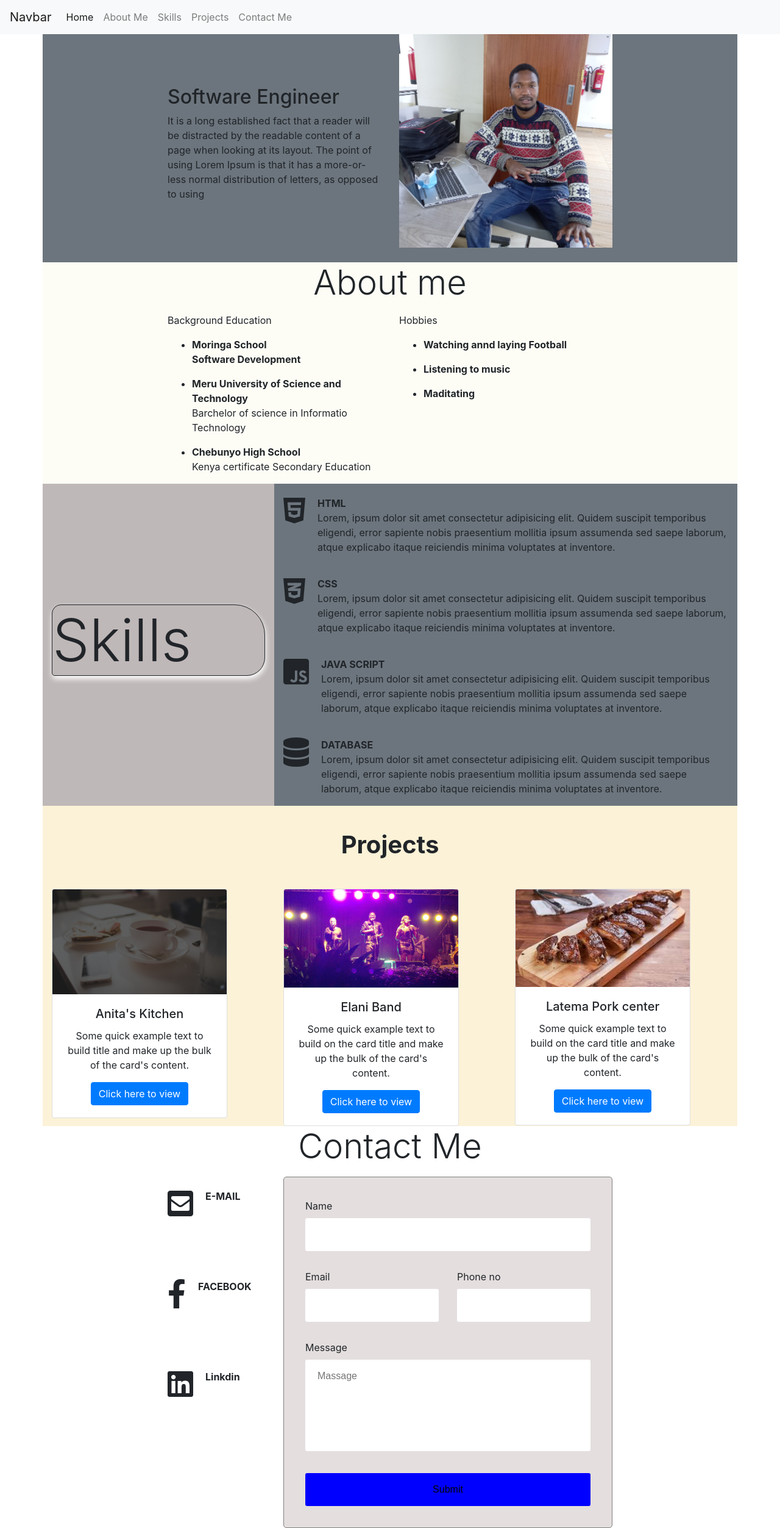
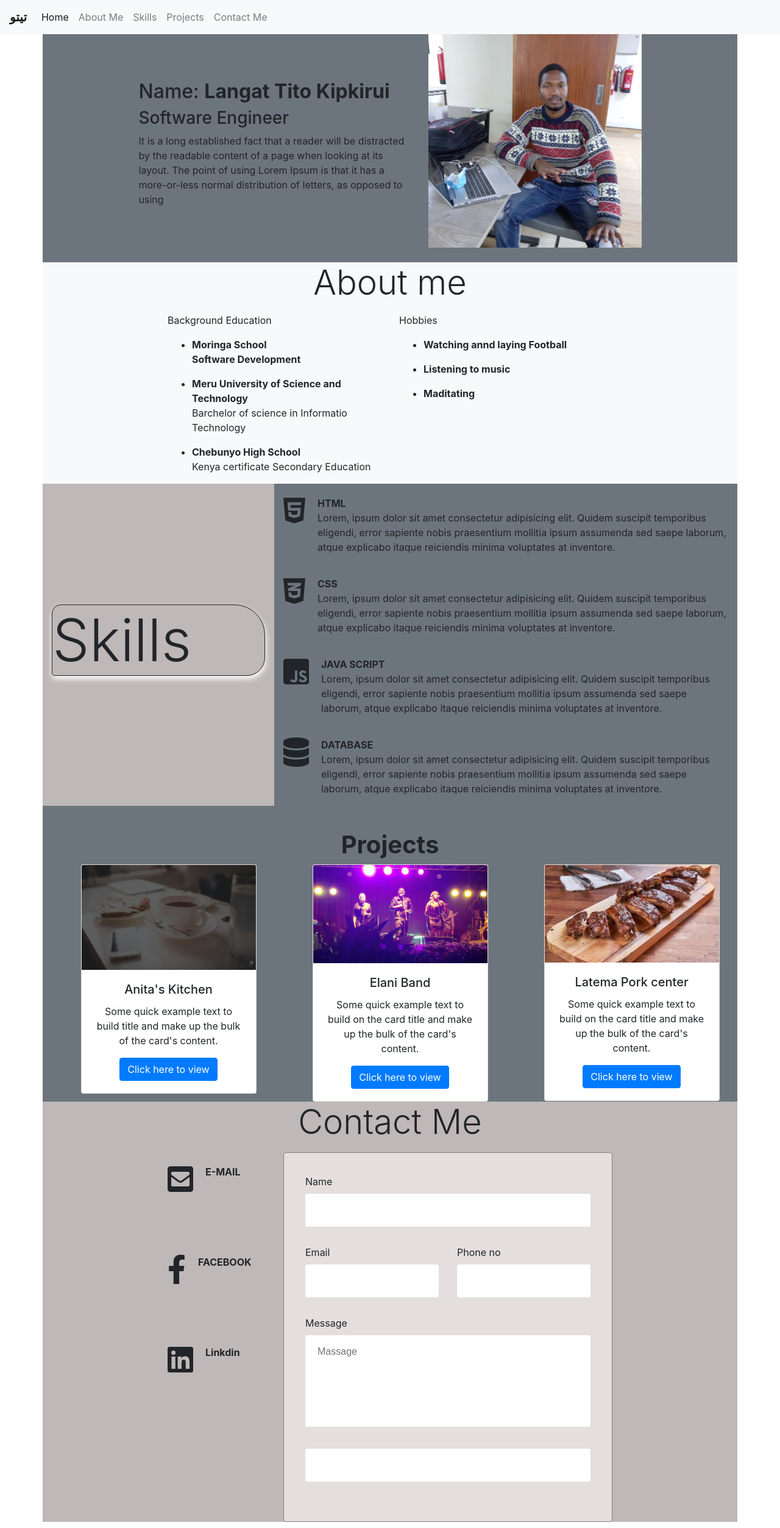
Before and after one commit to Tito-74/Profile-Portfolio, a plain HTML site: page index.html in a window 1280 px wide. Shown: the whole page at 61% size. Drawn offline with nearby package versions, Linux system fonts and the light colour scheme.

Commit message:
added my name

```diff
--- a/index.css
+++ b/index.css
@@ -8,37 +8,34 @@
             height: 700px;
             background-size: cover;
         }
-
-                    .my-row {
+        /* .my-row {
                         height: 350px;
                         background-color: #ada0b8;
-                    }
+                    } */
 
         .header {
             text-align: center!important;
         }
-
-                    .my-row2 {
+        /* .my-row2 {
                 height: 250px;
                 background-color: rgb(118, 165, 150);
             }
 
             .my-row1 {
-                        /* background-image: url("/assets/background.jpeg"); */
+
             background-repeat: no-repeat;
             height: 700px;
             background-size: cover;
         }
-
-                    .my-col {
+        */
+        /* .my-col {
             margin-top: 40px !important;
             background-color: #d8b9ed;
-                    }
+        } */
 
         .kills-box {
             border: 1px solid;
             align-items: center!important;
-                        /* margin-top: 200px; */
             border-radius: 15px 50px 30px 5px;
             box-shadow: 1px 5px 10px#fff;
         }
@@ -67,12 +64,16 @@
         .header3 {
             text-align: center;
             padding-top: 40px!important;
-                        background-color: #fcf2d7;
+            /* padding-top: 40px!important;
+            background-color: #fcf2d7; */
         }
-
-                    .project-row {
+        /* .project-row {
             padding-top: 40px!important;
             background-color: #fcf2d7;
+        } */
+
+        .contact-bg {
+            background-color: #bfb8b8;
         }
 
         .contact-me {
--- a/index.html
+++ b/index.html
@@ -13,7 +13,8 @@
 
 <body>
     <nav class="navbar navbar-expand-lg navbar-light bg-light">
-        <a class="navbar-brand" href="#">Navbar</a>
+        <a class="navbar-brand" href="#">
+            <strong>تيتو</strong></a>
         <button class="navbar-toggler" type="button" data-toggle="collapse" data-target="#navbarNavAltMarkup" aria-controls="navbarNavAltMarkup" aria-expanded="false" aria-label="Toggle navigation">
           <span class="navbar-toggler-icon"></span>
         </button>
@@ -34,9 +35,12 @@
             <div class="col-md-4 mb-4 order-2">
                 <img class="img-fluid" src="assets/tito.jpg" alt="">
             </div>
-            <div class="col-md-4 order-1 align-self-center">
-                <h2>Software Engineer</h2>
-                <p> It is a long established fact that a reader will be distracted by the readable content of a page when looking at its layout. The point of using Lorem Ipsum is that it has a more-or-less normal distribution of letters, as opposed to using</p>
+            <div class="col-md-5 order-1 align-self-center">
+                <h2>Name:
+                    <strong>Langat Tito Kipkirui</strong></h2>
+                <h3>Software Engineer</h3>
+                <p> It is a long established fact that a reader will be distracted by the readable content of a page when looking at its layout. The point of using Lorem Ipsum is that it has a more-or-less normal distribution of letters, as opposed to using
+                </p>
             </div>
 
         </div>
@@ -50,16 +54,16 @@
 
 
 
-    <div class="container " style="background-color: rgba(245, 245, 220, 0.267);">
-        <div class="row justify-content-center">
-            <div class="col-md-4">
+    <div class="container bg-light" ">
+        <div class="row justify-content-center ">
+            <div class="col-md-4 ">
                 <p class="display-4 text-center ">
                     About me</p>
             </div>
         </div>
-        <div class="row justify-content-center">
-            <div class="col-md-4">
-                <p class="display-5">Background Education</p>
+        <div class="row justify-content-center ">
+            <div class="col-md-4 ">
+                <p class="display-5 ">Background Education</p>
                 <ul>
                     <li>
                         <strong>Moringa School</strong>
@@ -73,8 +77,8 @@
                     <p>Kenya certificate Secondary Education </p>
                 </ul>
             </div>
-            <div class="col-md-4">
-                <p class="display-5">Hobbies</p>
+            <div class="col-md-4 ">
+                <p class="display-5 ">Hobbies</p>
                 <ul>
                     <li>
                         <p>
@@ -94,35 +98,35 @@
     </div>
 
 
-    <div class="container">
+    <div class="container ">
         <div class="row kills-bg ">
             <div class="col-md-4 align-self-center ">
-                <p class="display-1 kills-box">Skills</p>
+                <p class="display-1 kills-box ">Skills</p>
             </div>
-            <div class="col-md-8 bg-secondary">
-                <div class="skills">
+            <div class="col-md-8 bg-secondary ">
+                <div class="skills ">
 
-                    <i class="fab fa-html5 fa-3x"></i>
+                    <i class="fab fa-html5 fa-3x "></i>
                     <p>
                         <strong>HTML</strong>
                         <br>Lorem, ipsum dolor sit amet consectetur adipisicing elit. Quidem suscipit temporibus eligendi, error sapiente nobis praesentium mollitia ipsum assumenda sed saepe laborum, atque explicabo itaque reiciendis minima voluptates
                         at inventore. </p>
                 </div>
-                <div class="skills">
-                    <i class="fab fa-css3-alt fa-3x"></i>
+                <div class="skills ">
+                    <i class="fab fa-css3-alt fa-3x "></i>
 
                     <p><strong>CSS</strong>
                         <br>Lorem, ipsum dolor sit amet consectetur adipisicing elit. Quidem suscipit temporibus eligendi, error sapiente nobis praesentium mollitia ipsum assumenda sed saepe laborum, atque explicabo itaque reiciendis minima voluptates
                         at inventore.</p>
                 </div>
-                <div class="skills">
-                    <i class="fab fa-js-square fa-3x"></i>
+                <div class="skills ">
+                    <i class="fab fa-js-square fa-3x "></i>
                     <p> <strong>JAVA SCRIPT</strong>
                         <br>Lorem, ipsum dolor sit amet consectetur adipisicing elit. Quidem suscipit temporibus eligendi, error sapiente nobis praesentium mollitia ipsum assumenda sed saepe laborum, atque explicabo itaque reiciendis minima voluptates
                         at inventore.</p>
                 </div>
-                <div class="skills">
-                    <i class="fas fa-database fa-3x"></i>
+                <div class="skills ">
+                    <i class="fas fa-database fa-3x "></i>
 
                     <p><strong>DATABASE</strong>
                         <br>Lorem, ipsum dolor sit amet consectetur adipisicing elit. Quidem suscipit temporibus eligendi, error sapiente nobis praesentium mollitia ipsum assumenda sed saepe laborum, atque explicabo itaque reiciendis minima voluptates
@@ -131,37 +135,36 @@
             </div>
         </div>
     </div>
-
-    <div class="container project-col">
-        <div class="row justify-content-around">
-            <div class="col-12 header3">
+    <div class="container bg-secondary ">
+        <div class="row justify-content-around ">
+            <div class="col-12 header3 ">
                 <h1><strong>Projects</strong></h1>
             </div>
         </div>
-        <div class="row justify-content-around project-row">
-            <div class="col-4 project">
-                <div class="card" style="width: 18rem;">
-                    <img class="card-img-top" src="assets/breakfast.jpg" alt="Card image cap">
-                    <div class="card-body">
-                        <h5 class="card-title">Anita's Kitchen</h5>
-                        <p class="card-text">Some quick example text to build title and make up the bulk of the card's content.</p>
-                        <a href="tito-74.github.io/anitas-kitchen/" class="btn btn-primary">Click here to view</a>
+        <div class="row justify-content-around project-row ">
+            <div class="col-3 project ">
+                <div class="card " style="width: 18rem; ">
+                    <img class="card-img-top " src="assets/breakfast.jpg " alt="Card image cap ">
+                    <div class="card-body ">
+                        <h5 class="card-title ">Anita's Kitchen</h5>
+                        <p class="card-text ">Some quick example text to build title and make up the bulk of the card's content.</p>
+                        <a href="tito-74.github.io/anitas-kitchen/ " class="btn btn-primary ">Click here to view</a>
                     </div>
                 </div>
             </div>
-            <div class="col-4 project">
-                <div class="card" style="width: 18rem;">
-                    <img class="card-img-top" src="assets/maxresdefault.jpg" alt="Card image cap">
-                    <div class="card-body">
-                        <h5 class="card-title">Elani Band</h5>
-                        <p class="card-text">Some quick example text to build on the card title and make up the bulk of the card's content.</p>
-                        <a href="tito-74.github.io/my-band/" class="btn btn-primary">Click here to view</a>
+            <div class="col-3 project ">
+                <div class="card " style="width: 18rem; ">
+                    <img class="card-img-top " src="assets/maxresdefault.jpg " alt="Card image cap ">
+                    <div class="card-body ">
+                        <h5 class="card-title ">Elani Band</h5>
+                        <p class="card-text ">Some quick example text to build on the card title and make up the bulk of the card's content.</p>
+                        <a href="tito-74.github.io/my-band/ " class="btn btn-primary ">Click here to view</a>
                     </div>
                 </div>
             </div>
-            <div class="col-4 project">
-                <div class="card" style="width: 18rem;">
-                    <img class="card-img-top" src="assets/footer2.jpeg" alt=" Card image cap ">
+            <div class="col-3 project ">
+                <div class="card " style="width: 18rem; ">
+                    <img class="card-img-top " src="assets/footer2.jpeg " alt=" Card image cap ">
                     <div class="card-body ">
                         <h5 class="card-title ">Latema Pork center</h5>
                         <p class="card-text ">Some quick example text to build on the card title and make up the bulk of the card's content.</p>
@@ -171,56 +174,58 @@
             </div>
         </div>
     </div>
-    <div class="row justify-content-center">
-        <div class="col-md-4">
-            <p class="display-4 text-center ">
-                Contact Me</p>
+
+
+    <div class="container contact-bg ">
+        <div class="row justify-content-center ">
+            <div class="col-md-4 ">
+                <p class="display-4 text-center ">
+                    Contact Me</p>
+            </div>
         </div>
-    </div>
-    <div class="container">
-        <div class="row justify-content-center">
-            <div class="col-md-2">
-                <div class="contact-me">
-                    <i class="fas fa-envelope-square fa-3x"></i>
+        <div class="row justify-content-center ">
+            <div class="col-md-2 ">
+                <div class="contact-me ">
+                    <i class="fas fa-envelope-square fa-3x "></i>
                     <p>
                         <strong>E-MAIL</strong>
                     </p>
                 </div>
-                <div class="contact-me">
-                    <i class="fab fa-facebook-f fa-3x"></i>
+                <div class="contact-me ">
+                    <i class="fab fa-facebook-f fa-3x "></i>
                     <p><strong>FACEBOOK</strong>
                     </p>
                 </div>
-                <div class="contact-me">
-                    <i class="fab fa-linkedin fa-3x"></i>
+                <div class="contact-me ">
+                    <i class="fab fa-linkedin fa-3x "></i>
                     <p> <strong>Linkdin</strong>
                     </p>
                 </div>
             </div>
-            <div class="col-md-6">
+            <div class="col-md-6 ">
                 <div class='form-container'>
-                    <form action="">
-                        <div class="form-row">
-                            <div class="form-col">
-                                <label for="name">Name</label><br>
-                                <input type="text" id="fname" name='name' required>
+                    <form action=" ">
+                        <div class="form-row ">
+                            <div class="form-col ">
+                                <label for="name ">Name</label><br>
+                                <input type="text " id="fname " name='name' required>
                             </div>
-                            <div class="form-col half">
-                                <label for="name">Email</label><br>
-                                <input type="email" id="email" name='email' required>
+                            <div class="form-col half ">
+                                <label for="name ">Email</label><br>
+                                <input type="email " id="email " name='email' required>
                             </div>
-                            <div class="form-col half">
-                                <label for="name">Phone no</label><br>
-                                <input type="number" id="phone" name='phone' pattern="[0]{1}[7]{1}[0-9]{8}" required>
+                            <div class="form-col half ">
+                                <label for="name ">Phone no</label><br>
+                                <input type="number " id="phone " name='phone' pattern="[0]{1}[7]{1}[0-9]{8} " required>
 
                             </div>
-                            <div class="form-col">
-                                <label for="name">Message</label><br>
-                                <textarea type="text" placeholder="Massage" name='message' required></textarea>
+                            <div class="form-col ">
+                                <label for="name ">Message</label><br>
+                                <textarea type="text " placeholder="Massage " name='message' required></textarea>
 
                             </div>
-                            <div class="form-col">
-                                <input type="submit" name='submit'>
+                            <div class="form-col ">
+                                <input type="submit " name='submit'>
 
                             </div>
                         </div>
```
Lines whose indentation alone changed are shown as unchanged.
